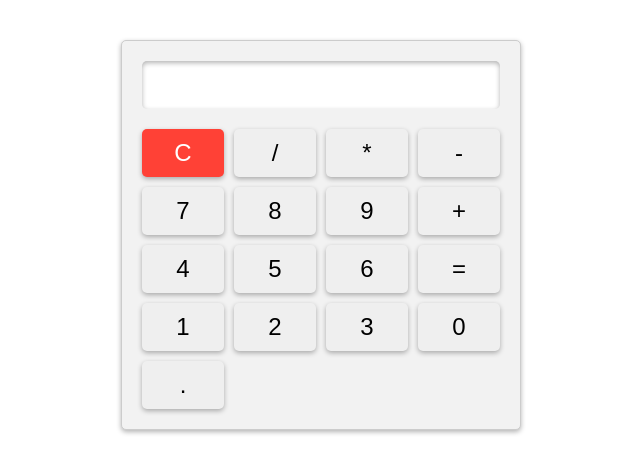
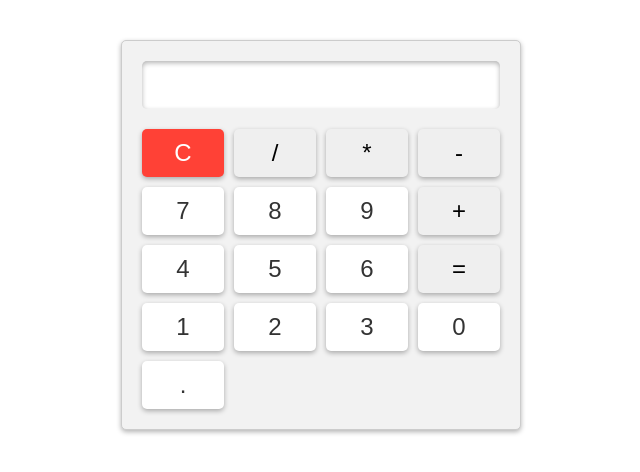
Before and after one commit to lamourianass/Basic-calculator, a plain HTML site: page index.html in a window 1280 px wide. Shown: the whole page, without its empty margins (319-959 px from the left). Drawn offline with Linux system fonts and the light colour scheme.

Commit message:
Done .number and .decimal css

```diff
--- a/style.css
+++ b/style.css
@@ -49,3 +49,9 @@ button:focus {
   background-color: #ff4136;
   color: #fff;
 }
+
+.number,
+.decimal {
+  background-color: #fff;
+  color: #333;
+}
```
